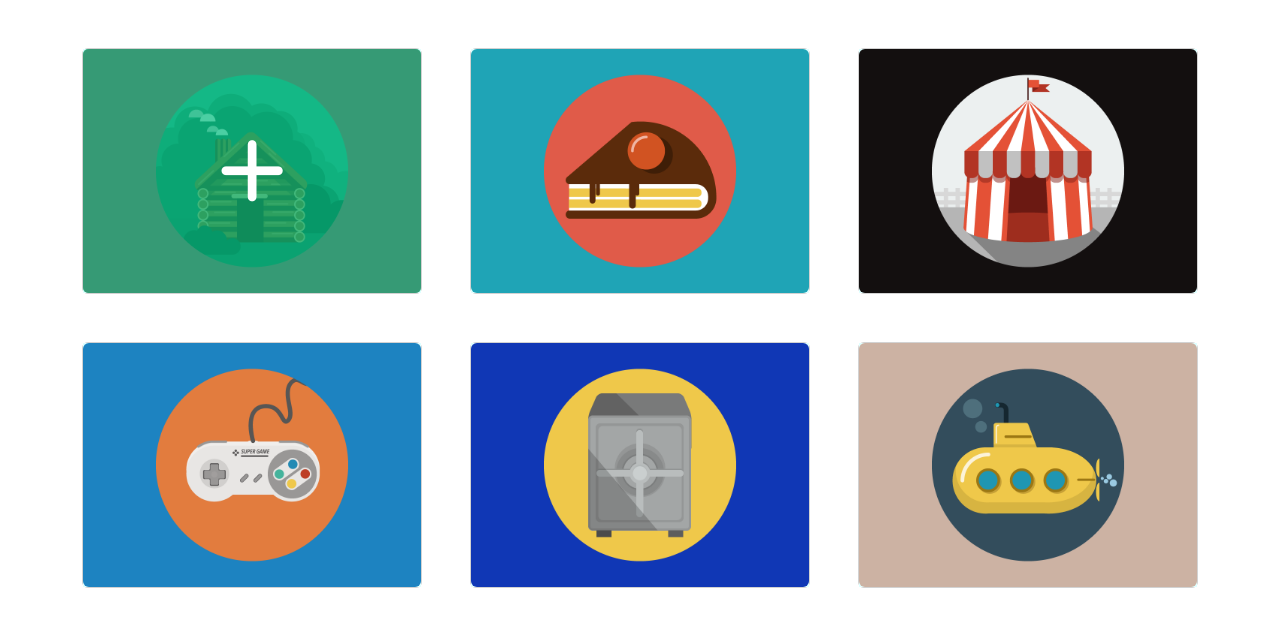
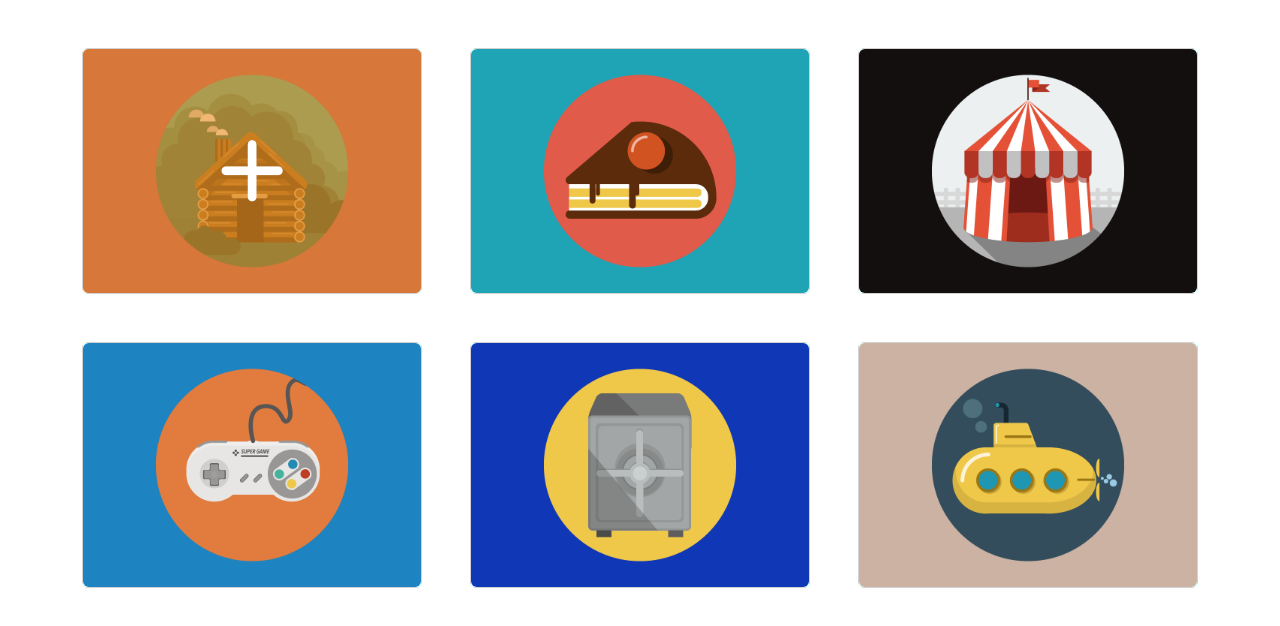
Before and after one commit to chindamrey/ant_practice_modal02, a plain HTML site: page index.html in a window 1280 px wide. In both pictures the pointer is over the element 252 px from the left and 171 px from the top of the page. Drawn offline with Linux system fonts and the light colour scheme.

Commit message:
change color hover

```diff
--- a/css/style.css
+++ b/css/style.css
@@ -17,7 +17,7 @@
     border-radius: 5px;
    width:100%;
    height: 100%;
-   background-color: #00bc7db4;
+   background-color: #e78f24a2;
 
 }
 .portfolio-area .modal .modal-body .botto-style::before{
```
